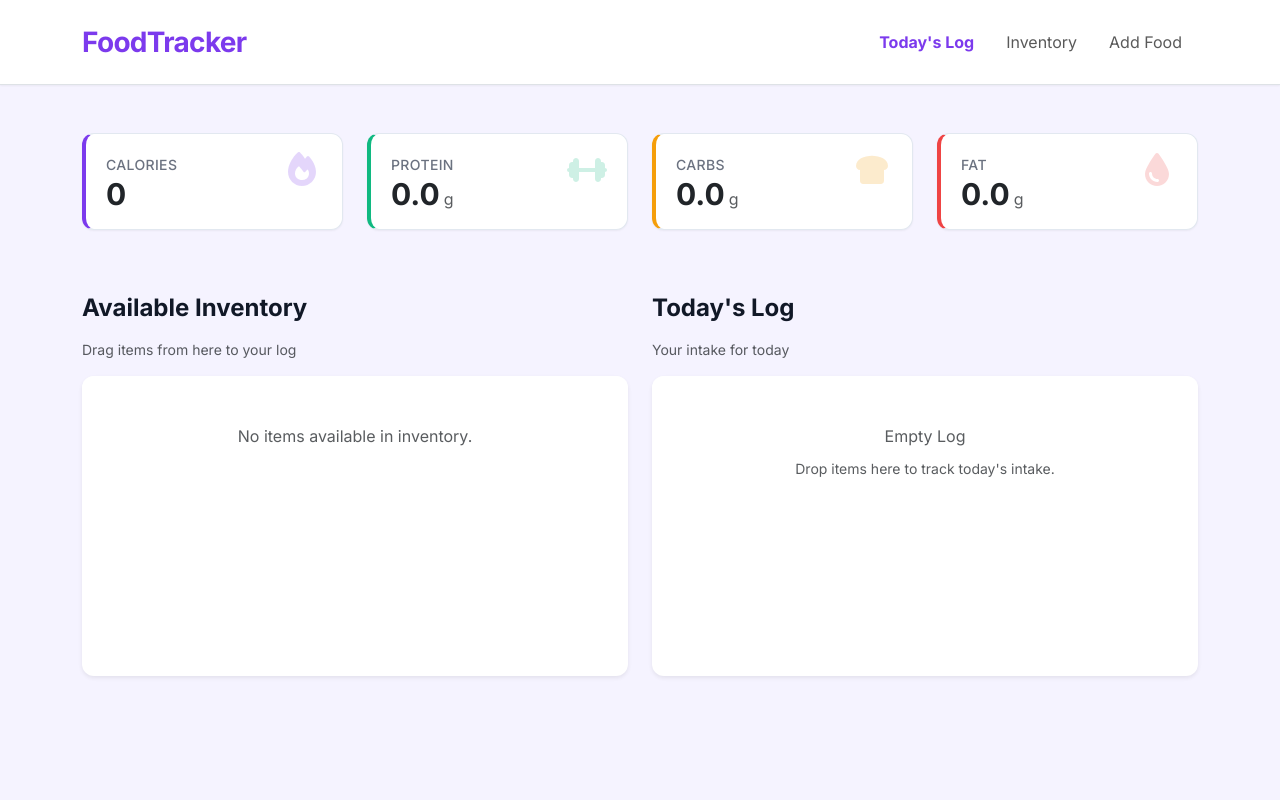
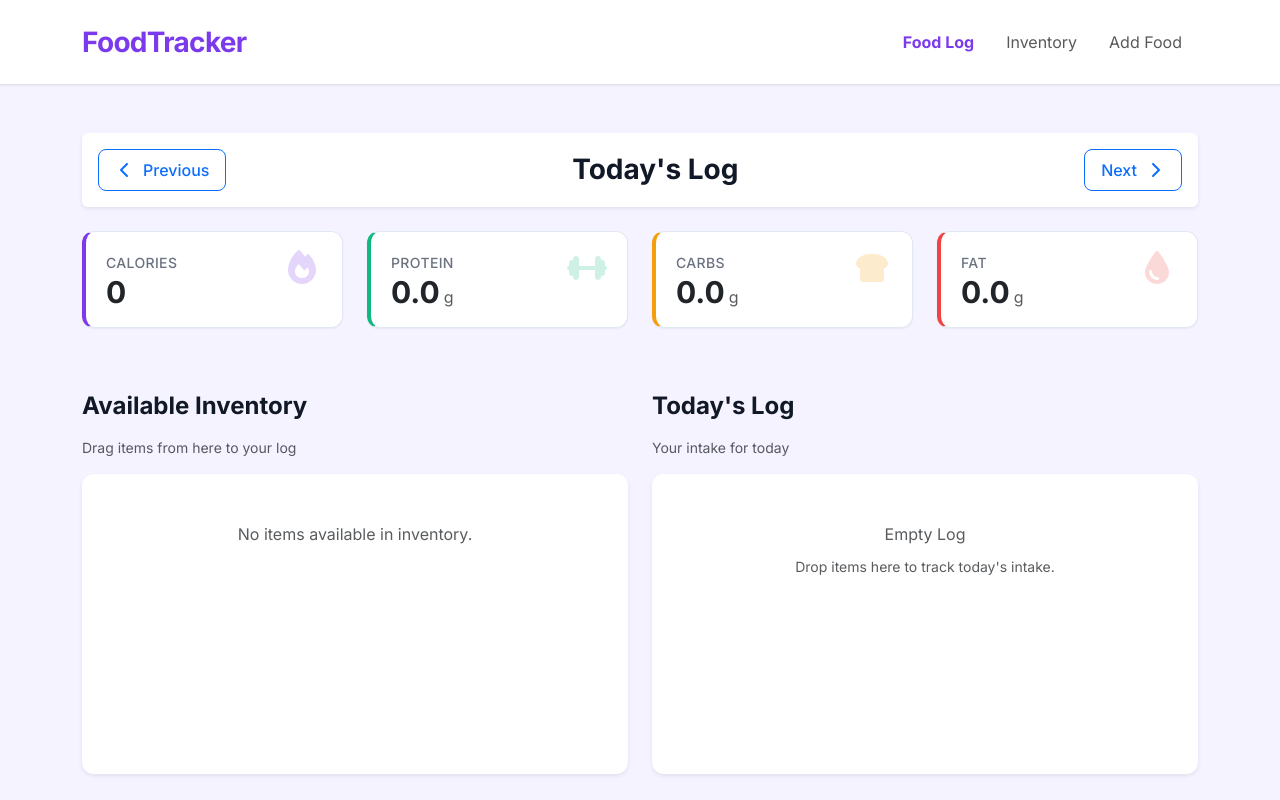
Before and after one commit to jldavis33/food-tracker, a React (Vite) app: page / in a window 1280 px wide. Built offline with nearby package versions, Linux system fonts and the light colour scheme.

Commit message:
feature(food-tracker): Add ability to change the date.

```diff
--- a/src/App.tsx
+++ b/src/App.tsx
@@ -2,14 +2,15 @@ import { useState, useEffect } from 'react';
 import { Container, Nav, Navbar } from 'react-bootstrap';
 import FoodForm from './components/FoodForm';
 import InventoryView from './components/InventoryView';
-import TodayView from './components/TodayView';
+import LogView from './components/LogView';
 import type { FoodItem, ConsumedItem } from './types';
 import { storageService } from './services/storage';
 
-type View = 'today' | 'inventory' | 'add';
+type View = 'log' | 'inventory' | 'add';
 
 function App() {
-  const [view, setView] = useState<View>('today');
+  const [view, setView] = useState<View>('log');
+  const [selectedDate, setSelectedDate] = useState(new Date().toISOString().split('T')[0]);
   const [foodItems, setFoodItems] = useState<FoodItem[]>(() => storageService.getFoodItems());
   const [consumedItems, setConsumedItems] = useState<ConsumedItem[]>(() => storageService.getConsumedItems());
 
@@ -47,6 +48,10 @@ function App() {
     setConsumedItems(prev => prev.filter(item => item.consumedId !== consumedId));
   };
 
+  const filteredConsumedItems = consumedItems.filter(item =>
+    item.date.split('T')[0] === selectedDate
+  );
+
   return (
     <div className="App">
       <Navbar bg="white" variant="light" expand="lg" className="mb-5 py-3 border-bottom sticky-top">
@@ -58,11 +63,11 @@ function App() {
           <Navbar.Collapse id="basic-navbar-nav">
             <Nav className="ms-auto">
               <Nav.Link
-                className={`px-3 ${view === 'today' ? 'fw-bold text-primary' : ''}`}
-                active={view === 'today'}
-                onClick={() => setView('today')}
+                className={`px-3 ${view === 'log' ? 'fw-bold text-primary' : ''}`}
+                active={view === 'log'}
+                onClick={() => setView('log')}
               >
-                Today's Log
+                Food Log
               </Nav.Link>
               <Nav.Link
                 className={`px-3 ${view === 'inventory' ? 'fw-bold text-primary' : ''}`}
@@ -84,10 +89,12 @@ function App() {
       </Navbar>
 
       <Container>
-        {view === 'today' && (
-          <TodayView
+        {view === 'log' && (
+          <LogView
             inventory={foodItems}
-            consumed={consumedItems}
+            consumed={filteredConsumedItems}
+            selectedDate={selectedDate}
+            onDateChange={setSelectedDate}
             onAddConsumed={handleAddConsumed}
             onUpdateConsumed={handleUpdateConsumed}
             onRemoveConsumed={handleRemoveConsumed}
--- a/src/components/TodayView.tsx
+++ b/src/components/LogView.tsx
@@ -2,14 +2,16 @@ import React from 'react';
 import { Row, Col, Card, ListGroup, Form, Badge, Button } from 'react-bootstrap';
 import { DragDropContext, Droppable, Draggable } from '@hello-pangea/dnd';
 import { FontAwesomeIcon } from '@fortawesome/react-fontawesome';
-import { faFire, faDumbbell, faBreadSlice, faDroplet } from '@fortawesome/free-solid-svg-icons';
+import { faFire, faDumbbell, faBreadSlice, faDroplet, faChevronLeft, faChevronRight } from '@fortawesome/free-solid-svg-icons';
 import type { DropResult } from '@hello-pangea/dnd';
 import type { FoodItem, ConsumedItem } from '../types';
 import { v4 as uuidv4 } from 'uuid';
 
-interface TodayViewProps {
+interface LogViewProps {
   inventory: FoodItem[];
   consumed: ConsumedItem[];
+  selectedDate: string;
+  onDateChange: (date: string) => void;
   onAddConsumed: (item: ConsumedItem) => void;
   onUpdateConsumed: (consumedId: string, amount: number) => void;
   onRemoveConsumed: (consumedId: string) => void;
@@ -27,9 +29,11 @@ const FoodItemContent: React.FC<{ item: FoodItem }> = ({ item }) => (
   </div>
 );
 
-const TodayView: React.FC<TodayViewProps> = ({
+const LogView: React.FC<LogViewProps> = ({
   inventory,
   consumed,
+  selectedDate,
+  onDateChange,
   onAddConsumed,
   onUpdateConsumed,
   onRemoveConsumed
@@ -44,15 +48,47 @@ const TodayView: React.FC<TodayViewProps> = ({
     // If dragging from inventory to today
     if (source.droppableId === 'inventory' && destination.droppableId === 'today') {
       const item = availableInventory[source.index];
+
+      // Create a date for the selected day at the current time
+      const [year, month, day] = selectedDate.split('-').map(Number);
+      const consumedDate = new Date(year, month - 1, day);
+      const now = new Date();
+      consumedDate.setHours(now.getHours(), now.getMinutes(), now.getSeconds(), now.getMilliseconds());
+
       const newConsumedItem: ConsumedItem = {
         ...item,
         consumedId: uuidv4(),
         amount: 1,
-        date: new Date().toISOString(),
+        date: consumedDate.toISOString(),
       };
       onAddConsumed(newConsumedItem);
     }
   };
+
+  const changeDate = (days: number) => {
+    const [year, month, day] = selectedDate.split('-').map(Number);
+    const date = new Date(year, month - 1, day);
+    date.setDate(date.getDate() + days);
+
+    const newYear = date.getFullYear();
+    const newMonth = String(date.getMonth() + 1).padStart(2, '0');
+    const newDay = String(date.getDate()).padStart(2, '0');
+    onDateChange(`${newYear}-${newMonth}-${newDay}`);
+  };
+
+  const isToday = selectedDate === new Date().toISOString().split('T')[0];
+
+  const getFormattedDate = (dateStr: string) => {
+    const [year, month, day] = dateStr.split('-').map(Number);
+    return new Date(year, month - 1, day).toLocaleDateString(undefined, {
+      weekday: 'long',
+      year: 'numeric',
+      month: 'long',
+      day: 'numeric'
+    });
+  };
+
+  const formattedDate = getFormattedDate(selectedDate);
 
   const totals = consumed.reduce((acc, item) => {
     acc.calories += item.nutrition.calories * item.amount;
@@ -64,6 +100,25 @@ const TodayView: React.FC<TodayViewProps> = ({
 
   return (
     <DragDropContext onDragEnd={onDragEnd}>
+      <div className="d-flex align-items-center justify-content-between mb-4 bg-white p-3 rounded shadow-sm">
+        <Button variant="outline-primary" onClick={() => changeDate(-1)}>
+          <FontAwesomeIcon icon={faChevronLeft} className="me-2" />
+          Previous
+        </Button>
+
+        <div className="text-center">
+          <h3 className="mb-0 fw-bold">
+            {isToday ? "Today's Log" : formattedDate}
+          </h3>
+          {!isToday && <small className="text-primary cursor-pointer" style={{ cursor: 'pointer' }} onClick={() => onDateChange(new Date().toISOString().split('T')[0])}>Go to Today</small>}
+        </div>
+
+        <Button variant="outline-primary" onClick={() => changeDate(1)}>
+          Next
+          <FontAwesomeIcon icon={faChevronRight} className="ms-2" />
+        </Button>
+      </div>
+
       <Row className="mb-5">
         <Col md={3} className="mb-3">
           <Card className="stat-card h-100">
@@ -191,8 +246,8 @@ const TodayView: React.FC<TodayViewProps> = ({
         </Col>
 
         <Col lg={6} className="mb-4">
-          <h4 className="mb-3 fw-bold">Today's Log</h4>
-          <p className="text-muted small mb-3">Your intake for today</p>
+          <h4 className="mb-3 fw-bold">{isToday ? "Today's Log" : "Daily Log"}</h4>
+          <p className="text-muted small mb-3">Your intake for {isToday ? "today" : formattedDate}</p>
           <Card className="border-0 shadow-sm">
             <Droppable droppableId="today">
               {(provided, snapshot) => (
@@ -243,7 +298,7 @@ const TodayView: React.FC<TodayViewProps> = ({
                   {consumed.length === 0 && (
                     <ListGroup.Item className="text-center py-5 text-muted">
                       <div className="mb-2">Empty Log</div>
-                      <small>Drop items here to track today's intake.</small>
+                      <small>Drop items here to track {isToday ? "today's" : "this day's"} intake.</small>
                     </ListGroup.Item>
                   )}
                 </ListGroup>
@@ -256,4 +311,4 @@ const TodayView: React.FC<TodayViewProps> = ({
   );
 };
 
-export default TodayView;
+export default LogView;
```
